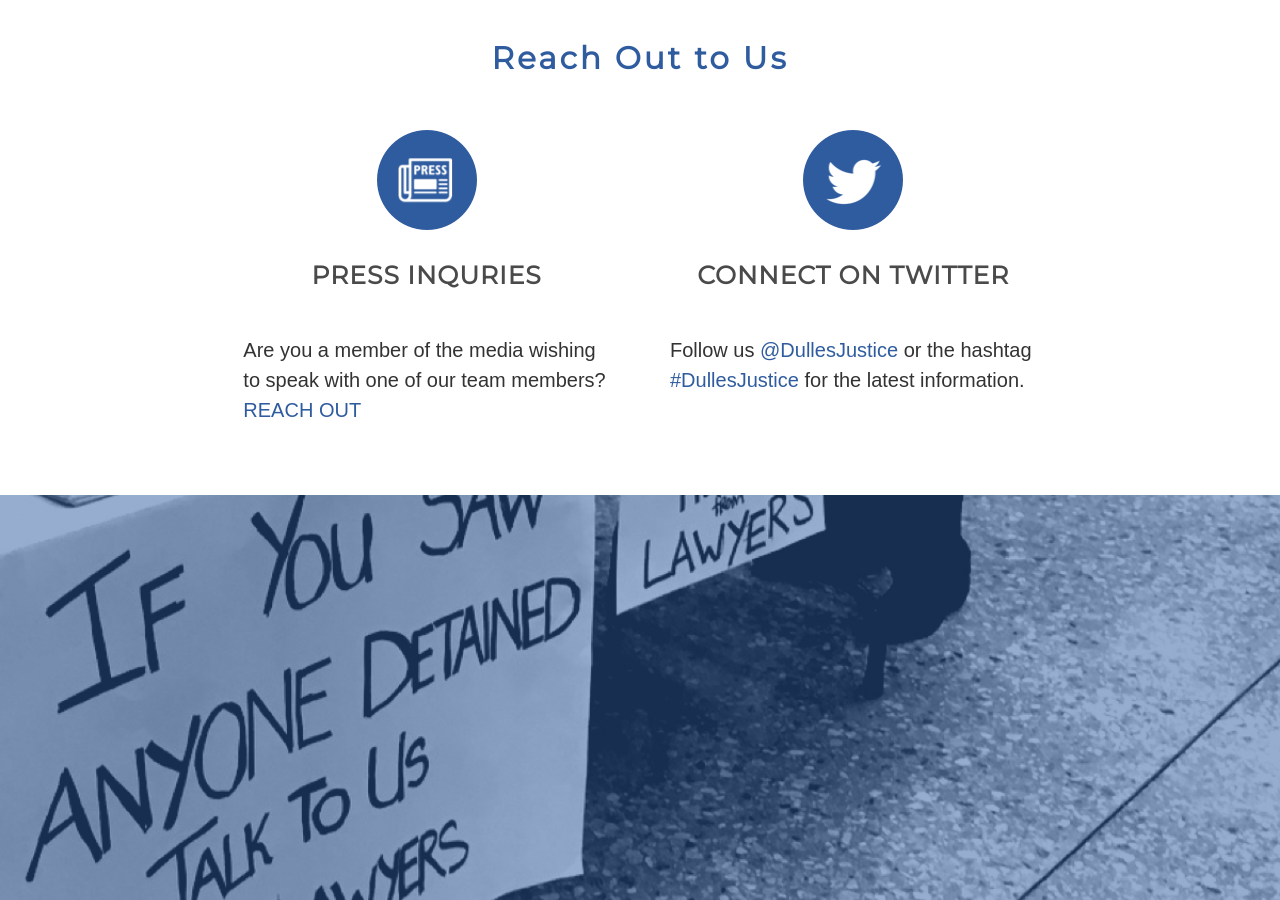
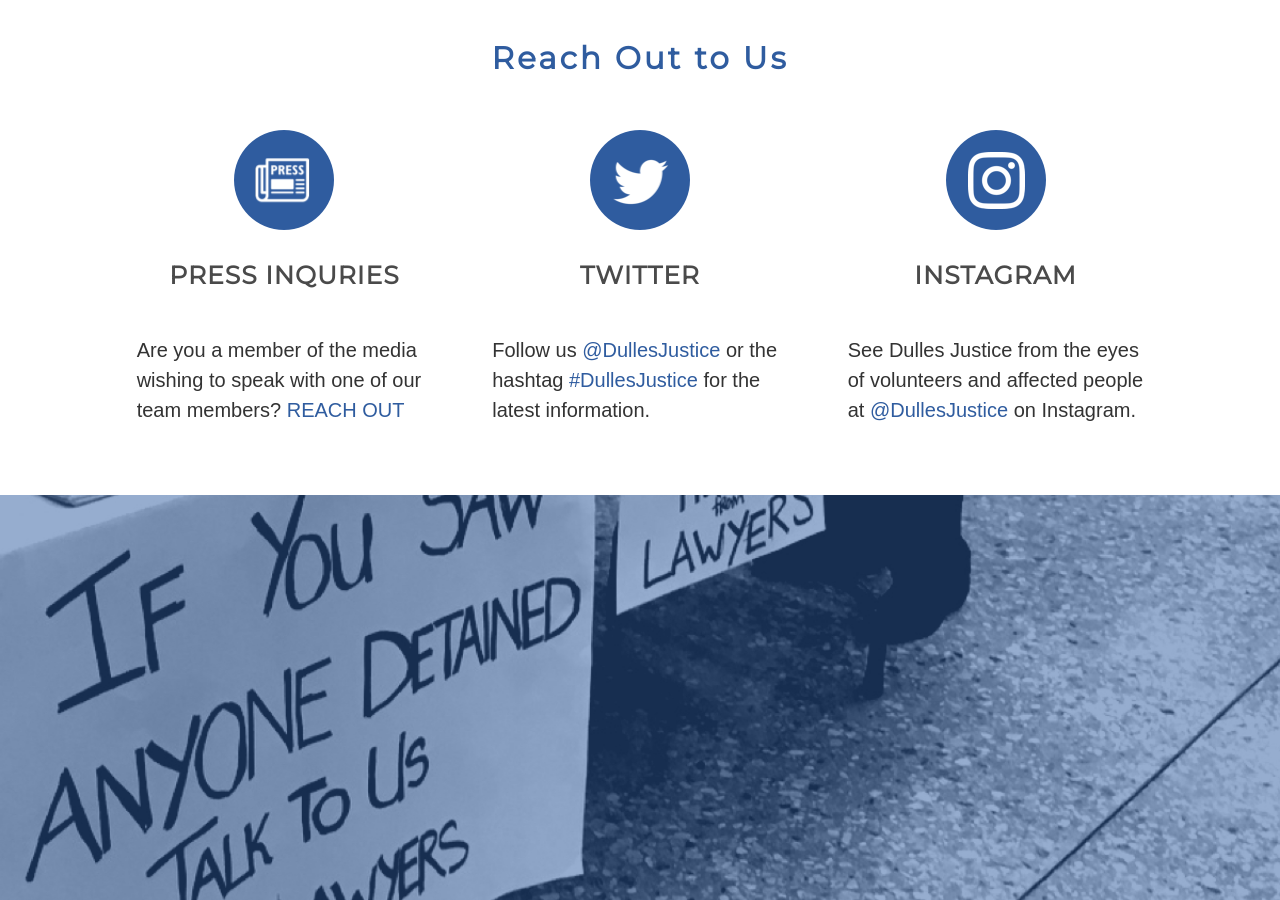
Before and after one commit to dullesjustice/site, a Jekyll site: the page built from index.html, in a window 1280 px wide and 900 px high, scrolled down 1972 px. Built offline with Jekyll 4.4.1, drawn with Linux system fonts in a browser that asks for light colours; some web fonts are replaced.

Commit message:
Add instagram to front page

```diff
--- a/index.html
+++ b/index.html
@@ -54,16 +54,29 @@ permalink: /
     </div>
   </div>
   <div class="row padbottom50">
-    <div class="col-sm-4 col-xs-12 col-sm-offset-2">
+    <div class="col-sm-offset-1 col-sm-10 col-xs-12">
+      <div class="row">
+        <div class="col-sm-4 col-xs-12">
           <img class="centered" src="{{ site.baseurl }}/images/Icon-Press.png" />
           <h3 class="centered">Press Inquries</h3>
-      <p>Are you a member of the media wishing to speak with one of our team members? <a href="{{ site.baseurl }}/press/">REACH OUT</a></p>
+          <p>Are you a member of the media wishing to speak with one of our team members?
+          <a href="{{ site.baseurl }}/press/">
+            REACH OUT
+          </a>
         </div>
         <div class="col-sm-4 col-xs-12">
           <img class="centered" src="{{ site.baseurl }}/images/Icon-Twitter.png" />
-      <h3 class="centered">Connect on Twitter</h3>
+          <h3 class="centered">Twitter</h3>
           <p>Follow us <a href="https://twitter.com/DullesJustice">@DullesJustice</a> or the hashtag
           <a href="https://twitter.com/hashtag/DullesJustice">#DullesJustice</a> for the latest information. </p>
+        </div>
+        <div class="col-sm-4 col-xs-12">
+          <img class="centered" src="{{ site.baseurl }}/images/Icon-Insta.png" />
+          <h3 class="centered">Instagram</h3>
+          <p>See Dulles Justice from the eyes of volunteers and affected people at
+            <a href="https://www.instagram.com/dullesjustice/">@DullesJustice</a> on Instagram.</p>
+        </div>
+      </div>
     </div>
   </div>
   {% include imagerow.html src="Homepage-photo3.jpg" %}
```
Also changed, not shown: images/Icon-Insta.png (added). Lines whose indentation alone changed are shown as unchanged.
